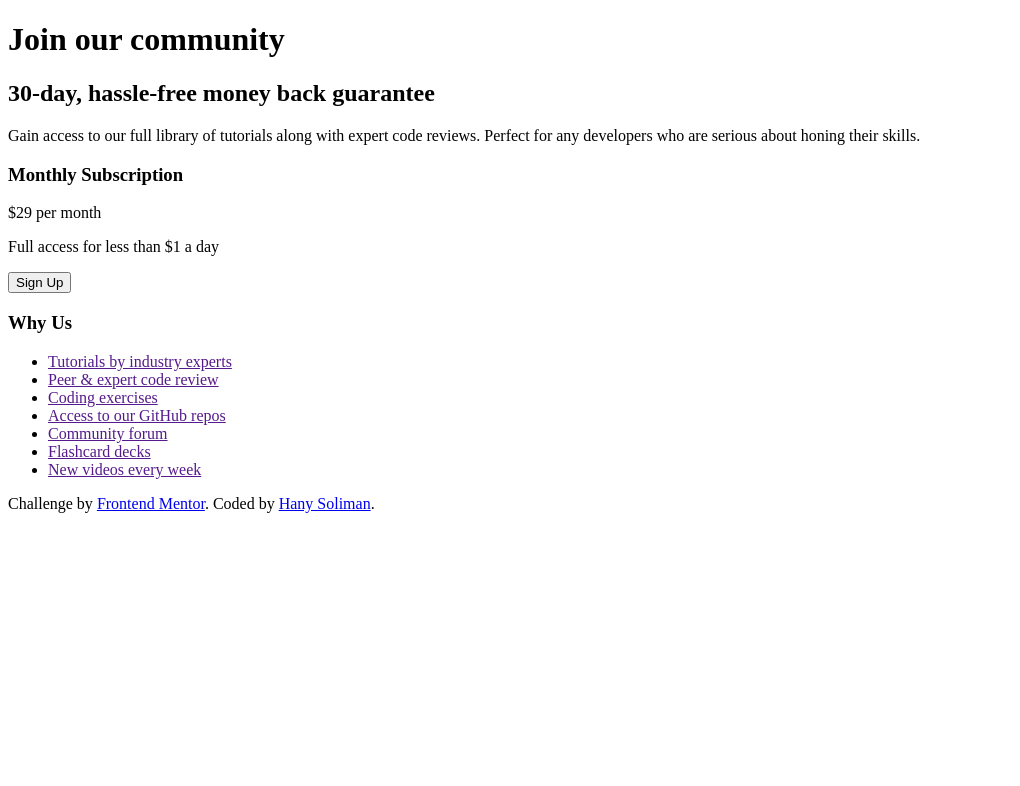
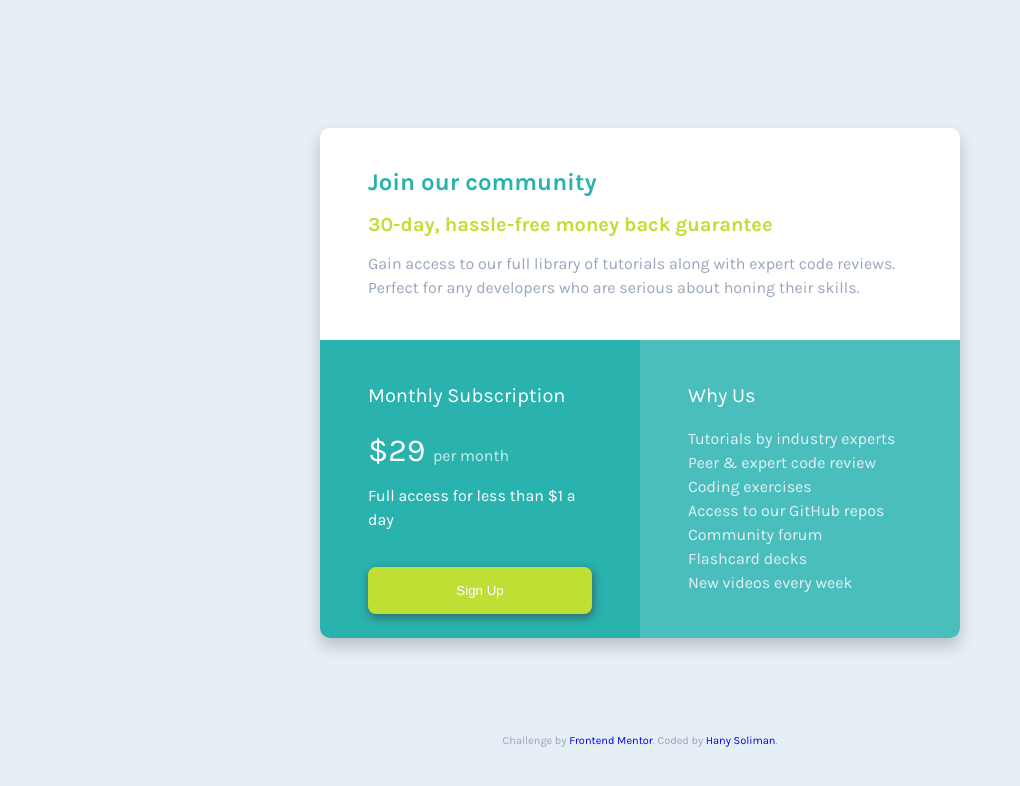
Before and after one commit to Hany-soliman/Challenge3, a plain HTML site: page index.html in a window 1280 px wide. Shown: the whole page, without its empty margins (0-1020 px from the left). Drawn offline with Linux system fonts and the light colour scheme.

Commit message:
Update style.css

```diff
--- a/style.css
+++ b/style.css
@@ -1,47 +1,151 @@
-<!DOCTYPE html>
-<html lang="en">
-<head>
-<meta charset="UTF-8">
-<meta name="viewport" content="width=device-width, initial-scale=1.0">
-<link rel="stylesheet" href="style.css">
-<link href="https://fonts.googleapis.com/css?family=Karla:400,700&display=swap" rel="stylesheet">
-<link rel="icon" type="image/png" sizes="32x32" href="./images/favicon-32x32.png">
-<title>Frontend Mentor | Single Price Grid Component</title>
-</head>
-<body>
-<div class="container">
-  <div class="main">
-    <h1 class="mainheader">Join our community</h1>
-    <h2 class="secheader">30-day, hassle-free money back guarantee</h2>
-    <p>Gain access to our full library of tutorials along with expert code reviews.
-      Perfect for any developers who are serious about honing their skills.</p>
-  </div>
-  <div class="section">
-    <div class="sig-back">
-      <h3 class="subheader">Monthly Subscription</h3>
-      <p class="price"><span>&dollar;29 </span>per month</p>
-      <p class="sub-price">Full access for less than &dollar;1 a day</p>
-      <button>Sign Up</button>
-    </div>
-    <div class="info-back">
-      <article class="info">
-        <h3 class="bottom-header">Why Us</h3>
-        <ul class="hotlinks">
-          <li><a href="">Tutorials by industry experts</a></li>
-          <li><a href="">Peer &amp; expert code review</a></li>
-          <li><a href="">Coding exercises</a></li>
-          <li><a href="">Access to our GitHub repos</a></li>
-          <li><a href="">Community forum</a></li>
-          <li><a href="">Flashcard decks</a></li>
-          <li><a href="">New videos every week</a></li>
-        </ul>
-      </article>
-    </div>
-  </div>
-</div>
-<footer>
-  <p class="attribution"> Challenge by <a href="https://www.frontendmentor.io?ref=challenge" target="_blank">Frontend Mentor</a>.
-    Coded by <a href="mailto:hany.essam1993@gmail.com">Hany Soliman</a>. </p>
-</footer>
-</body>
-</html>
+/* CSS Document */
+body {
+	font-family: 'Karla', sans-serif;
+	background-color: #E5EFF5;
+	max-width: 1440px;
+	margin: auto;
+	padding-top: 10%;
+}
+.container {
+	box-shadow: 0 8px 16px 0 rgba(0, 0, 0, 0.2);
+	border-radius: 10px;
+	width: 50%;
+	margin: auto;
+}
+/* Header CSS */
+.mainheader {
+	color: hsl(179, 62%, 43%);
+	font-size: 24px;
+}
+.secheader {
+	color: hsl(71, 73%, 54%);
+	font-size: 20px;
+}
+p {
+	color: hsl(218, 22%, 67%);
+	line-height: 24px;
+}
+.main {
+	background-color: white;
+	padding: 24px 48px 24px 48px;
+	border-radius: 10px 10px 0 0;
+}
+/* Flex CSS */
+.section {
+	display: flex;
+	color: white;
+}
+.info-back, .sig-back {
+	padding: 24px 48px 24px 48px;
+}
+.sig-back {
+	background-color: hsl(179, 62%, 43%);
+	border-bottom-left-radius: 10px;
+	width: 50%;
+}
+.info-back {
+	background-color: rgba(74, 190, 189);
+	width: 50%;
+	border-bottom-right-radius: 10px;
+}
+.subheader, .bottom-header {
+	font-weight: 400;
+	font-size: 20px;
+}
+.price {
+	color: hsla(360, 100%, 100%, 0.75);
+	margin-top: 32px;
+}
+span {
+	font-size: 32px;
+	color: white;
+}
+.sub-price {
+	color: white;
+}
+button {
+	background-color: hsl(71, 73%, 54%);
+	width: 100%;
+	border-radius: 8px;
+	padding: 16px 32px 16px 32px;
+	color: white;
+	border: none;
+	font-size: 16;
+	margin-top: 18.4px;
+	box-shadow: 1px 3px 10px #2d2c2d94;
+}
+ul {
+	color: hsla(360, 100%, 100%, 0.75);
+	list-style: none;
+	padding: 0;
+	line-height: 24px;
+	font-size: 16px;
+}
+ul a {
+	text-decoration: none;
+	color: hsl(204, 43%, 93%);
+}
+/* Footer CSS */
+.attribution {
+	position: relative;
+	top: 80px;
+	bottom: 0px;
+	font-size: 11px;
+	text-align: center;
+}
+/* Links Styling */
+button:hover {
+	background-color: rgba(192, 215, 0);
+	box-shadow: 0 12px 16px 0 rgba(0, 0, 0, 0.24), 0 17px 50px 0 rgba(0, 0, 0, 0.19);
+	transition: 500ms;
+}
+ul a:hover {
+	background-color: rgba(192, 215, 0);
+	color: white;
+	box-shadow: 0 12px 16px 0 rgba(0, 0, 0, 0.24), 0 17px 50px 0 rgba(0, 0, 0, 0.19);
+	transition: 500ms;
+	border-radius: 5px;
+	border: 5px solid transparent;
+}
+.attribution a {
+	text-decoration: none;
+}
+.attribution a:hover {
+	color: white;
+	background-color: rgba(192, 215, 0);
+	box-shadow: 0 12px 16px 0 rgba(0, 0, 0, 0.24), 0 17px 50px 0 rgba(0, 0, 0, 0.19);
+	transition: 500ms;
+	border-radius: 5px;
+	border: 5px solid transparent;
+}
+@media only screen and (max-width:1145px) {
+	.container {
+		width: 50%;
+		display: flex;
+		flex-direction: column;
+	}
+	.main {
+		width: 100%;
+		align-self: center;
+	}
+	.section {
+		flex-direction: column;
+	}
+	.sig-back {
+		align-self: center;
+		border-radius: 0;
+		width: 100%;
+	}
+	.info-back {
+		align-self: center;
+		border-bottom-left-radius: 10px;
+		width: 100%;
+	}
+}
+@media only screen and (max-width:765px) {
+	.container {
+		width: 75%;
+		display: flex;
+		flex-direction: column;
+	}
+}
```
